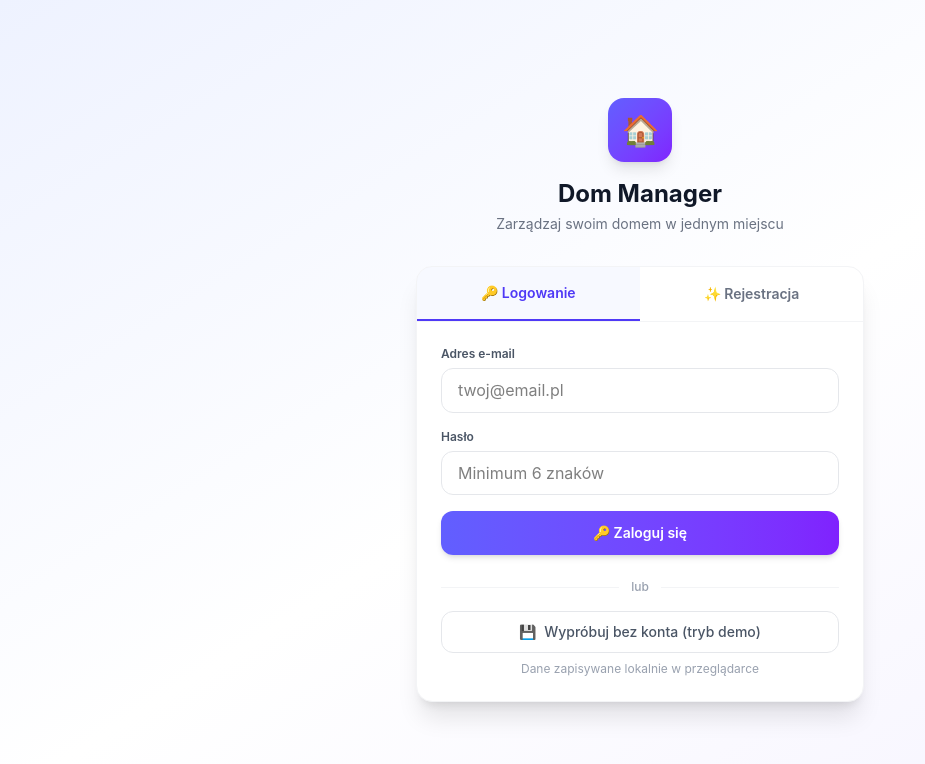
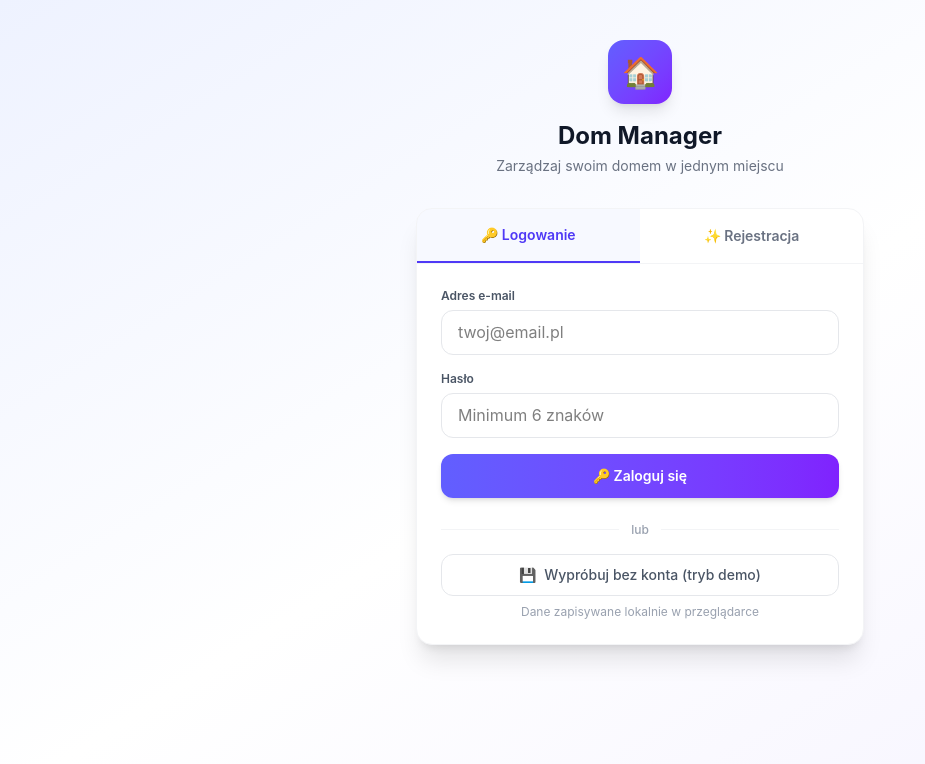
Before and after one commit to Youngtimer190/homeapp, a React (Vite) app: page / in a window 1280 px wide. Shown: the top 764 px of the page, without its empty margins (0-925 px from the left). Built offline with nearby package versions, Linux system fonts and the light colour scheme.

Commit message:
Add files via upload

```diff
--- a/src/components/AuthScreen.tsx
+++ b/src/components/AuthScreen.tsx
@@ -115,11 +115,11 @@ export default function AuthScreen({ onSuccess, onDemoMode }: Props) {
   }
 
   return (
-      <div className="bg-gradient-to-br from-indigo-50 via-white to-violet-50 flex flex-col items-center justify-start p-3 sm:p-4 min-h-screen safe-top safe-bottom overflow-y-auto" style={{ paddingTop: `calc(env(safe-area-inset-top) + 1rem)`, paddingBottom: `calc(env(safe-area-inset-bottom) + 1rem)` }}>
-        <div className="w-full max-w-md my-8 sm:my-auto">
+      <div className="bg-gradient-to-br from-indigo-50 via-white to-violet-50 flex flex-col items-center justify-start p-3 sm:p-4 min-h-screen safe-top safe-bottom overflow-y-auto" style={{ paddingTop: `calc(env(safe-area-inset-top) + 0.5rem)`, paddingBottom: `calc(env(safe-area-inset-bottom) + 0.5rem)` }}>
+        <div className="w-full max-w-md pt-4 sm:pt-8 pb-4">
 
         {/* Logo */}
-        <div className="text-center mb-6 sm:mb-8">
+        <div className="text-center mb-6 sm:mb-8 flex-shrink-0">
           <div className="inline-flex items-center justify-center w-14 h-14 sm:w-16 sm:h-16 bg-gradient-to-br from-indigo-500 to-violet-600 rounded-2xl shadow-lg mb-3 sm:mb-4">
             <span className="text-2xl sm:text-3xl">🏠</span>
           </div>
--- a/src/components/sections/Shopping.tsx
+++ b/src/components/sections/Shopping.tsx
@@ -42,22 +42,6 @@ export default function Shopping({ lists, setLists }: Props) {
     setLists(prev => prev.filter(l => l.id !== id));
     if (selectedListId === id) setSelectedListId(lists.find(l => l.id !== id)?.id ?? null);
     setConfirmListId(null);
-  };
-
-  const openAddList = () => {
-    setListForm(emptyList);
-    setShowListModal(true);
-    window.scrollTo({ top: 0, behavior: 'smooth' });
-  };
-
-  const openDeleteList = (id: string) => {
-    setConfirmListId(id);
-    window.scrollTo({ top: 0, behavior: 'smooth' });
-  };
-
-  const openDeleteItem = (id: string) => {
-    setConfirmItemId(id);
-    window.scrollTo({ top: 0, behavior: 'smooth' });
   };
 
   // ── Item actions ─────────────────────────────────────────────
```
